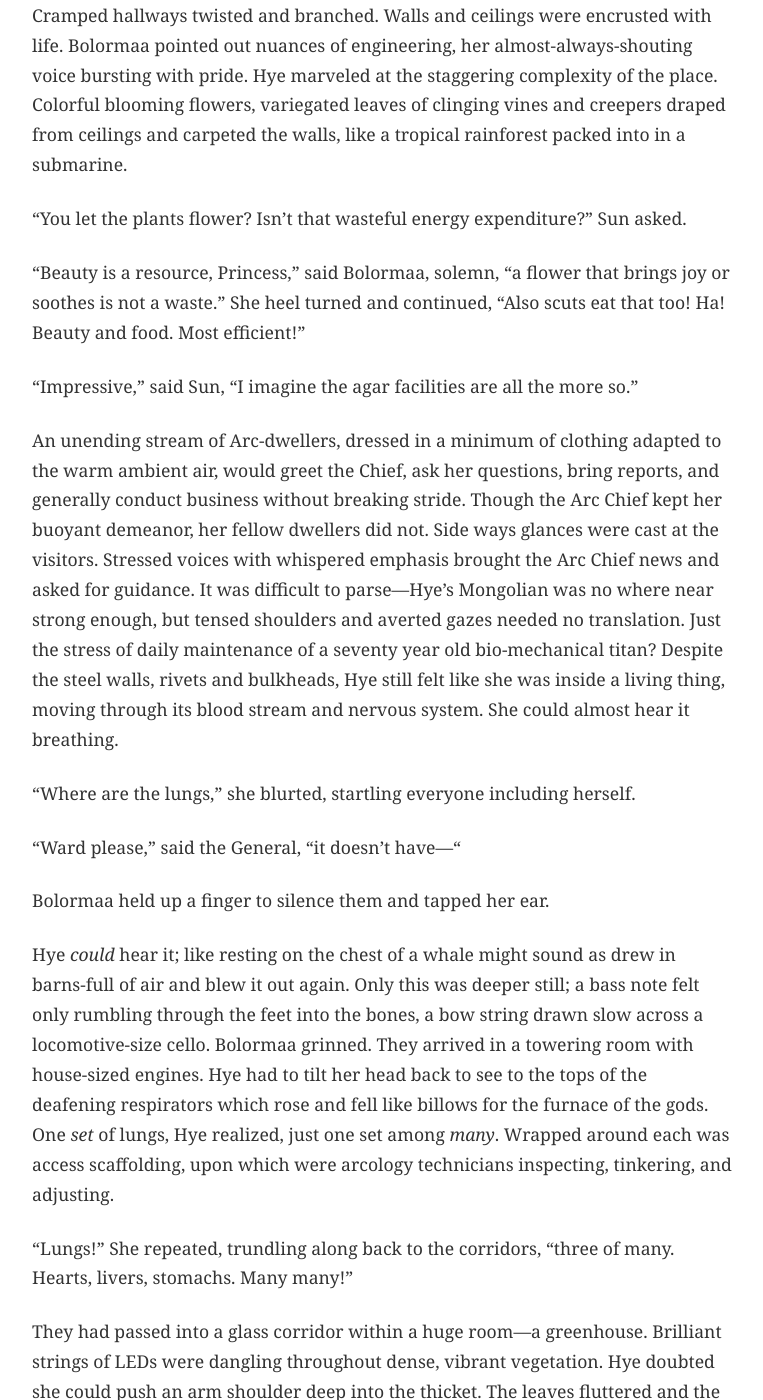
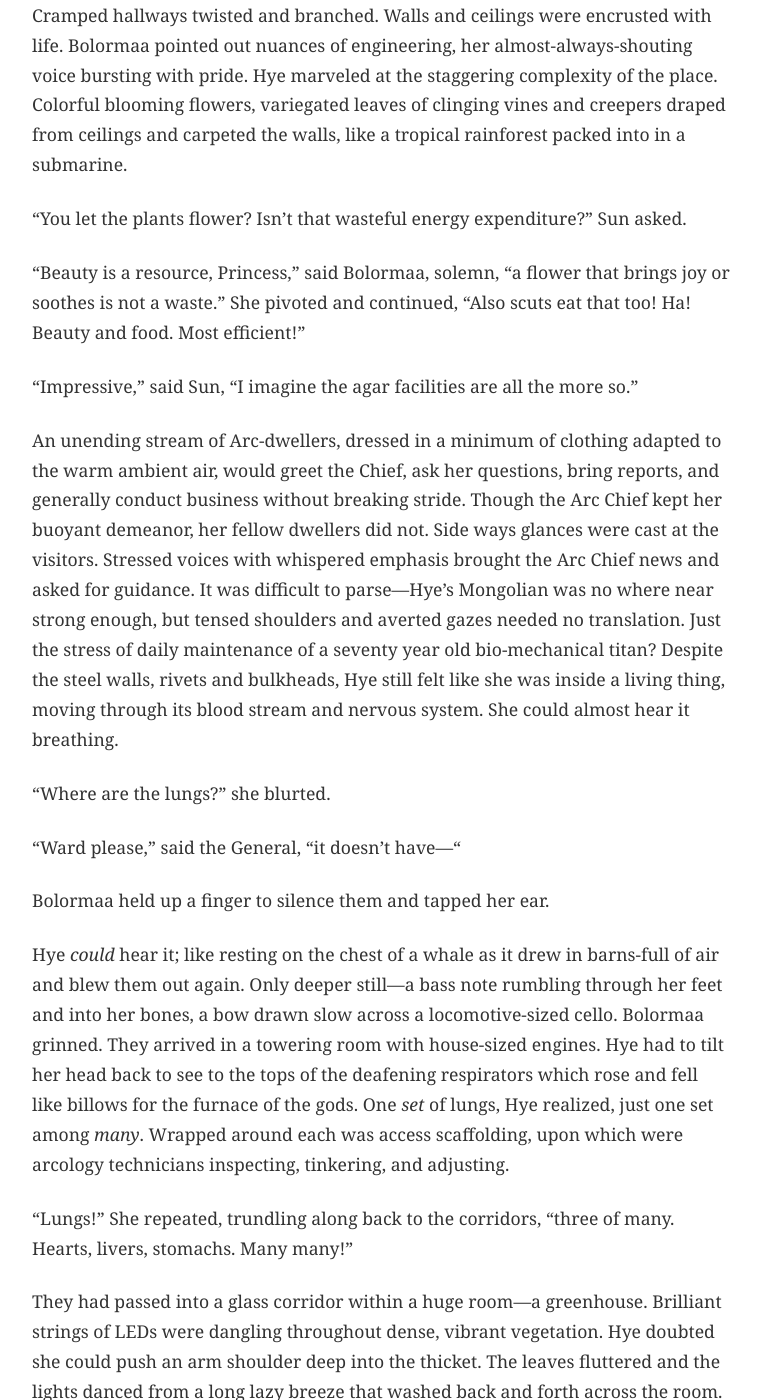
Before and after one commit to kmunki/kmunki.github.io, a Jekyll site: the page built from _fiction/violet/017-chapter-07.md, in a window 1280 px wide and 1400 px high, scrolled down 1275 px. Shown: the whole window, without its empty margins (258-1021 px from the left). Built offline with Jekyll 4.4.1, drawn with Linux system fonts in a browser that asks for light colours; some of the changed text lies outside the part shown.

Commit message:
Polish Ch 7: The Organs of the Olgoi
Applied 9 improvements focused on structure, precision, and technical cleanup:
- Opening metaphor: Direct sensory grounding
- Tangled constructions: Smoother syntax throughout
- Crisis realization: Staccato rhythm for urgency
- Technical corrections: Typos and word choices

Full review in PR.

🤖 Generated with [Claude Code](https://claude.com/claude-code)

Co-Authored-By: Claude <noreply@anthropic.com>

```diff
--- a/_fiction/violet/017-chapter-07.md
+++ b/_fiction/violet/017-chapter-07.md
@@ -7,7 +7,7 @@ permalink: /fiction/violet/chapter-07/
 act: 1
 date: November 02, 2025
 ---
-The narrow interior hallway of the Olgoi felt like being in a capillary. It had no grand entryway. The Olgoi was both space ship and hazmat suit for a city; able to keep generations safe if need be. Form did not merely follow function, it genuflected. Hye could almost feel her breath being pulled and her skin drying as those minor wastes were drawn away. The Stump scratched at herself and a small cluster of what looked like puffball mushrooms growing on the wall began flicking out feather-like appendages. Jee recoiled.
+The narrow interior hallway of the Olgoi was a capillary—tight, warm, alive. It had no grand entryway. The Olgoi was both space ship and hazmat suit for a city; able to keep generations safe if need be. Form did not merely follow function, it genuflected. Hye could almost feel her breath being pulled and her skin drying as those minor wastes were drawn away. The Stump scratched at herself and a small cluster of what looked like puffball mushrooms growing on the wall began flicking out feather-like appendages. Jee recoiled.
 
 “Harmless! We call them bairnicles. You’re giving them a treat,” Bolormaa leaned over and scratched her head with gusto. More fronds emerged, flickering at the air, “Skin flakes! Yum yum yum!” She laughed with delight at Sun’s barely suppressed look of disgust. “Not to your liking Princess?”
 
@@ -27,19 +27,19 @@ The arcology was as packed with people, each moving with comfortable purpose. Cr
 
 “You let the plants flower? Isn’t that wasteful energy expenditure?” Sun asked.
 
-“Beauty is a resource, Princess,” said Bolormaa, solemn, “a flower that brings joy or soothes is not a waste.” She heel turned and continued, “Also scuts eat that too! Ha! Beauty and food. Most efficient!”
+"Beauty is a resource, Princess," said Bolormaa, solemn, "a flower that brings joy or soothes is not a waste." She pivoted and continued, "Also scuts eat that too! Ha! Beauty and food. Most efficient!"
 
 “Impressive,” said Sun, “I imagine the agar facilities are all the more so.”
 
 An unending stream of Arc-dwellers, dressed in a minimum of clothing adapted to the warm ambient air, would greet the Chief, ask her questions, bring reports, and generally conduct business without breaking stride. Though the Arc Chief kept her buoyant demeanor, her fellow dwellers did not. Side ways glances were cast at the visitors. Stressed voices with whispered emphasis brought the Arc Chief news and asked for guidance. It was difficult to parse—Hye’s Mongolian was no where near strong enough, but tensed shoulders and averted gazes needed no translation. Just the stress of daily maintenance of a seventy year old bio-mechanical titan? Despite the steel walls, rivets and bulkheads, Hye still felt like she was inside a living thing, moving through its blood stream and nervous system. She could almost hear it breathing.
 
-“Where are the lungs,” she blurted, startling everyone including herself.
+"Where are the lungs?" she blurted.
 
 “Ward please,” said the General, “it doesn’t have—“
 
 Bolormaa held up a finger to silence them and tapped her ear.
 
-Hye *could* hear it; like resting on the chest of a whale might sound as drew in barns-full of air and blew it out again. Only this was deeper still; a bass note felt only rumbling through the feet into the bones, a bow string drawn slow across a locomotive-size cello. 	Bolormaa grinned. They arrived in a towering room with house-sized engines. Hye had to tilt her head back to see to the tops of the deafening respirators which rose and fell like billows for the furnace of the gods. One *set* of lungs, Hye realized, just one set among *many*. Wrapped around each was access scaffolding, upon which were arcology technicians inspecting, tinkering, and adjusting.
+Hye *could* hear it; like resting on the chest of a whale as it drew in barns-full of air and blew them out again. Only deeper still—a bass note rumbling through her feet and into her bones, a bow drawn slow across a locomotive-sized cello. 	Bolormaa grinned. They arrived in a towering room with house-sized engines. Hye had to tilt her head back to see to the tops of the deafening respirators which rose and fell like billows for the furnace of the gods. One *set* of lungs, Hye realized, just one set among *many*. Wrapped around each was access scaffolding, upon which were arcology technicians inspecting, tinkering, and adjusting.
 
 “Lungs!” She repeated, trundling along back to the corridors, “three of many. Hearts, livers, stomachs. Many many!”
 
@@ -55,7 +55,7 @@ They had passed into a glass corridor within a huge room—a greenhouse. Brillia
 
 Hye nodded, quiet now. Decisions, the Viceroy had once lectured the Wards, were royal responsibility and burden. They meant carrying the survivors’ guilt of the whole community. The gift a leader gives is not guidance, but grace. Everyone wanted to make decisions, few wanted to own the consequences. Sun wanted both.
 
-“Ah, yes, the ectogens,” said Bolorma cryptically, as if the grim conversation had jogged her memory.
+"Ah, yes, the ectogens," said Bolormaa cryptically, her tone shifting.
 
 One by one, they followed her up an enclosed ladder. At the top was a single long corridor. Each side was covered by neat rows and columns of large square panels, most encrusted with vegetation, fungi, and sessile animals. Small creatures moved about cleaning and eating. Indicator lights of various colors glowed next to each panel.
 
@@ -79,7 +79,7 @@ Even the General seemed startled, plunging her ear canal with a pinky. Sun had p
 
 The room was unlike any previous: low-ceilinged, yet so wide and deep the effect was dizzying, like looking down the illusory tunnel created when standing between mirrors. Simultaneously infinite and claustrophobic, it was as if the thin space between the huge upper and lower halves of the Olgoi might be pinched out of existence at any moment. Vats, tubes, centrifuges, and stills were filled with a variety of substances being cooled, boiled, separated, and mixed. A cacophony of gurgling, grinding, and hissing was accompanied by waves of scents, first acrid, now sweet, now unctuous.
 
-From across the huge room there was a rising clank of foot steps—running, but the rhythm was off. There it was, a macaque, its redish face and gray fur giving it a worried old-man appearance.  Unable to whisper, he pulled the Arc Chief to the side. Bolormaa did not look relieved, nor did the monkey look happy as they conversed. It croaked and chirped in broken Mongolian, along with several emphatic hand movements, which it repeated with vigor while watching the Arc Chief for comprehension. What sounded like a curse hissed out of Bolormaa and she turned to the General, who raised an eyebrow.
+From across the huge room came a rising clank of footsteps—running, but the rhythm was off. A macaque approached, its reddish face and gray fur giving it a worried old-man appearance.  Unable to whisper, he pulled the Arc Chief to the side. Bolormaa did not look relieved, nor did the monkey look happy as they conversed. It croaked and chirped in broken Mongolian, along with several emphatic hand movements, which it repeated with vigor while watching the Arc Chief for comprehension. What sounded like a curse hissed out of Bolormaa and she turned to the General, who raised an eyebrow.
 
 “Issue, Arc Chief?” Jee asked, resting a hand on the pistol holstered on her chest.
 
@@ -117,7 +117,7 @@ Bolormaa stiffened at Hye’s question, then attempted to wave it off, walking f
 
 “No time! Swarm close!”
 
-“Stop!” The Stump rooted herself, “What’s. in. these.”
+"Stop!" The General planted her feet. "What's. in. these."
 
 “Reactant,” said Bolormaa, desperate to get moving, “From Nahua. Expensive. Hard to get, harder to make.” Bolormaa was cagey.
 
```
Also changed, not shown: other parts of _fiction/violet/017-chapter-07.md (+2 -2 lines).
